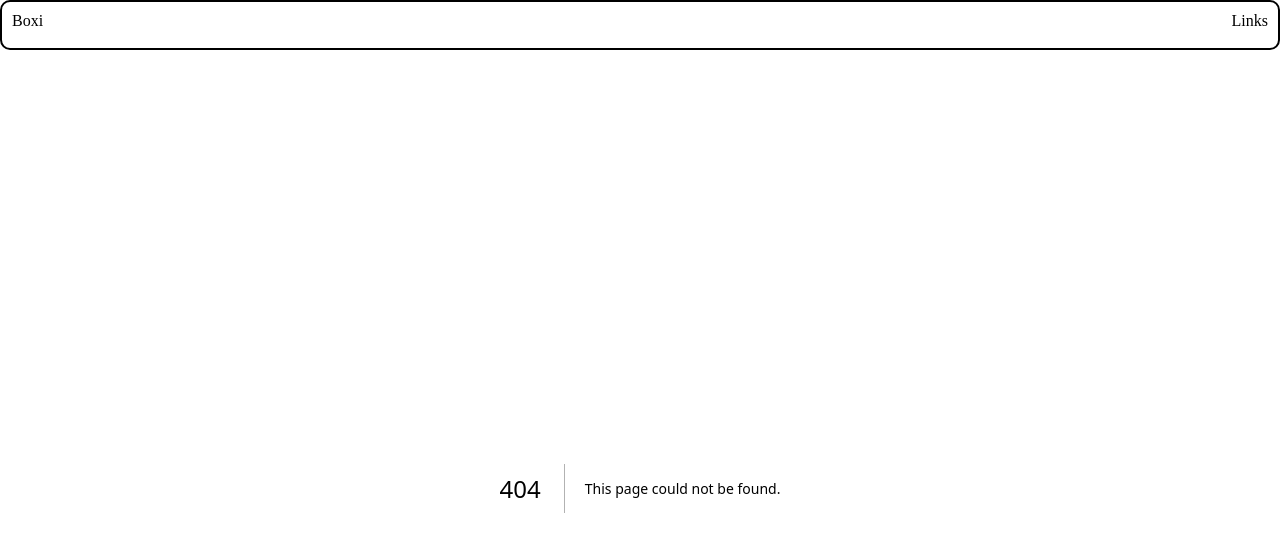
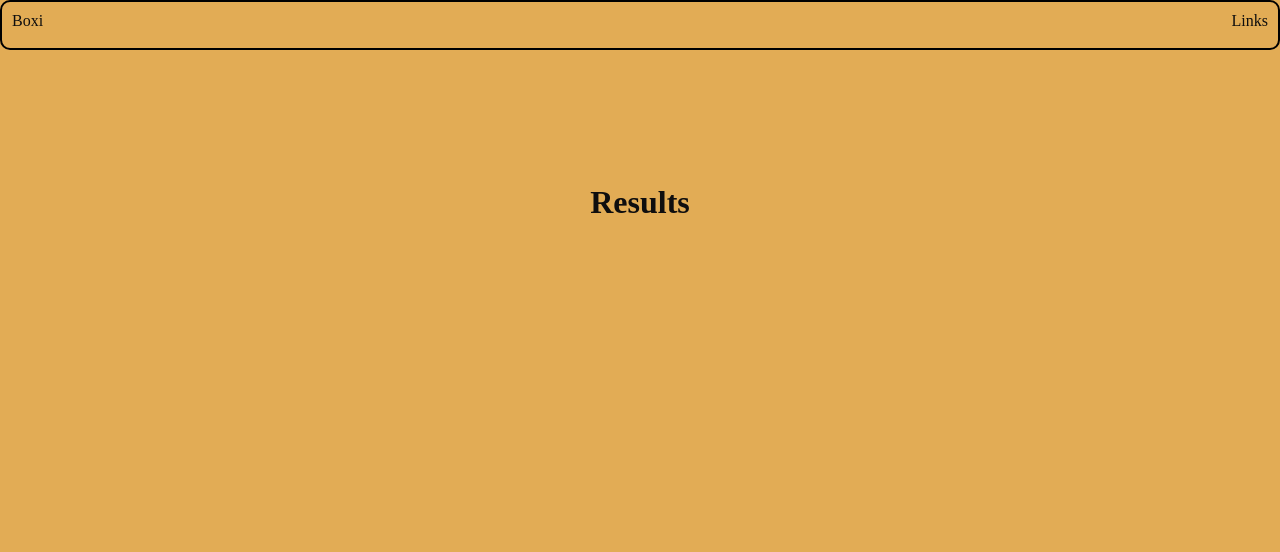
Before and after one commit to chrstphrddtz/boxi, a Next.js app: page /results in a window 1280 px wide. Before the commit this address had no page. Shown: the top 552 px of the page. Built offline with nearby package versions, Linux system fonts and the light colour scheme.

Commit message:
add first layout

```diff
--- a/src/pages/index.tsx
+++ b/src/pages/index.tsx
@@ -14,9 +14,9 @@ export default function Home() {
         <meta name="viewport" content="width=device-width, initial-scale=1" />
         <link rel="icon" href="/favicon.ico" />
       </Head>
-      <main className={styles.main}>
+      <div className={styles.main}>
        <h1>Welcome to BOXI ...</h1>
-      </main>
+      </div>
     </>
   )
 }
--- /dev/null
+++ b/src/pages/results/index.tsx
@@ -0,0 +1,12 @@
+import styles from '@/styles/Home.module.css'
+
+
+export default function ResultView() {
+
+  return(
+    <>
+      <h1 className={styles.main}>Results</h1>
+    </>
+  )
+
+}
```
